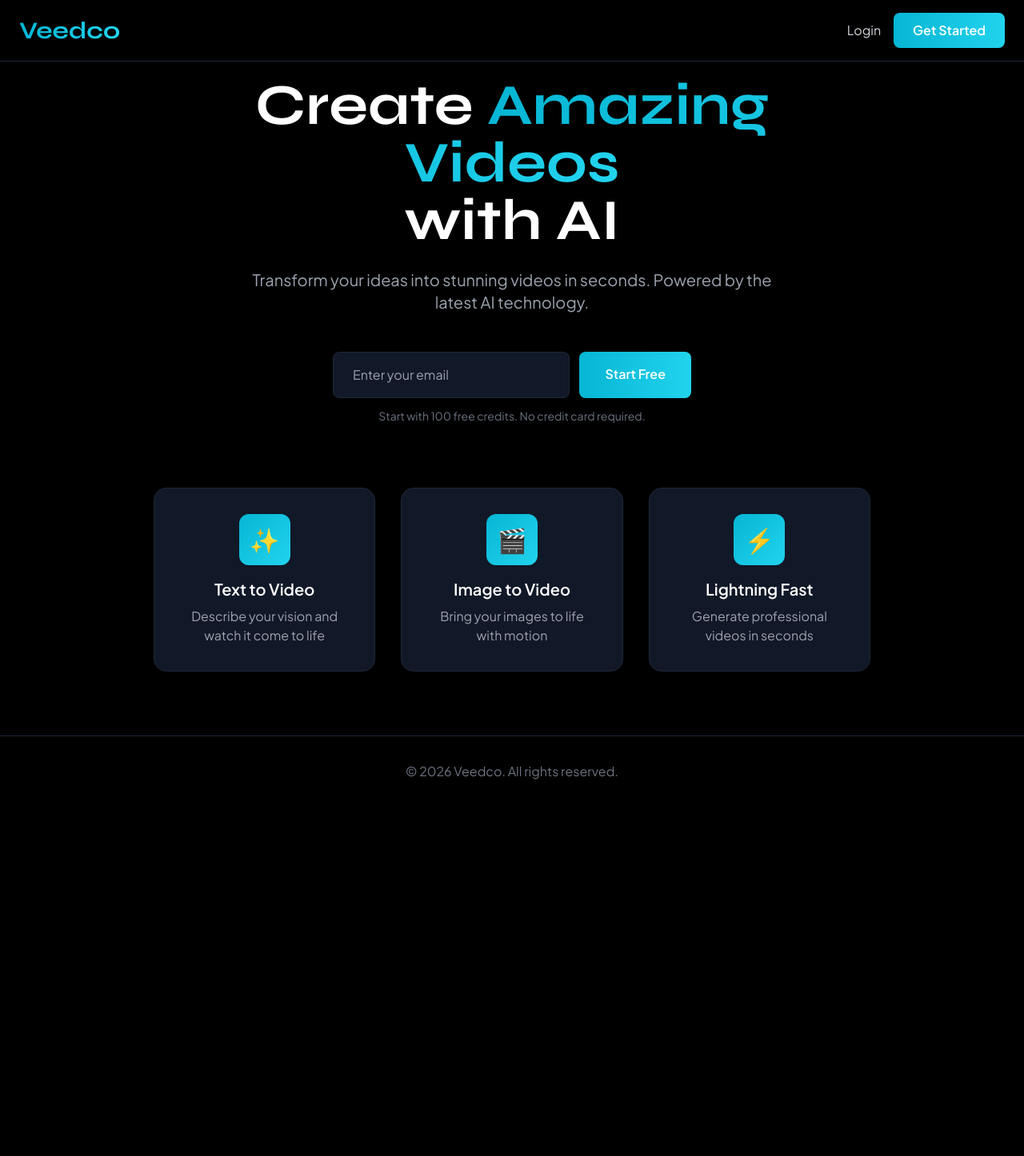
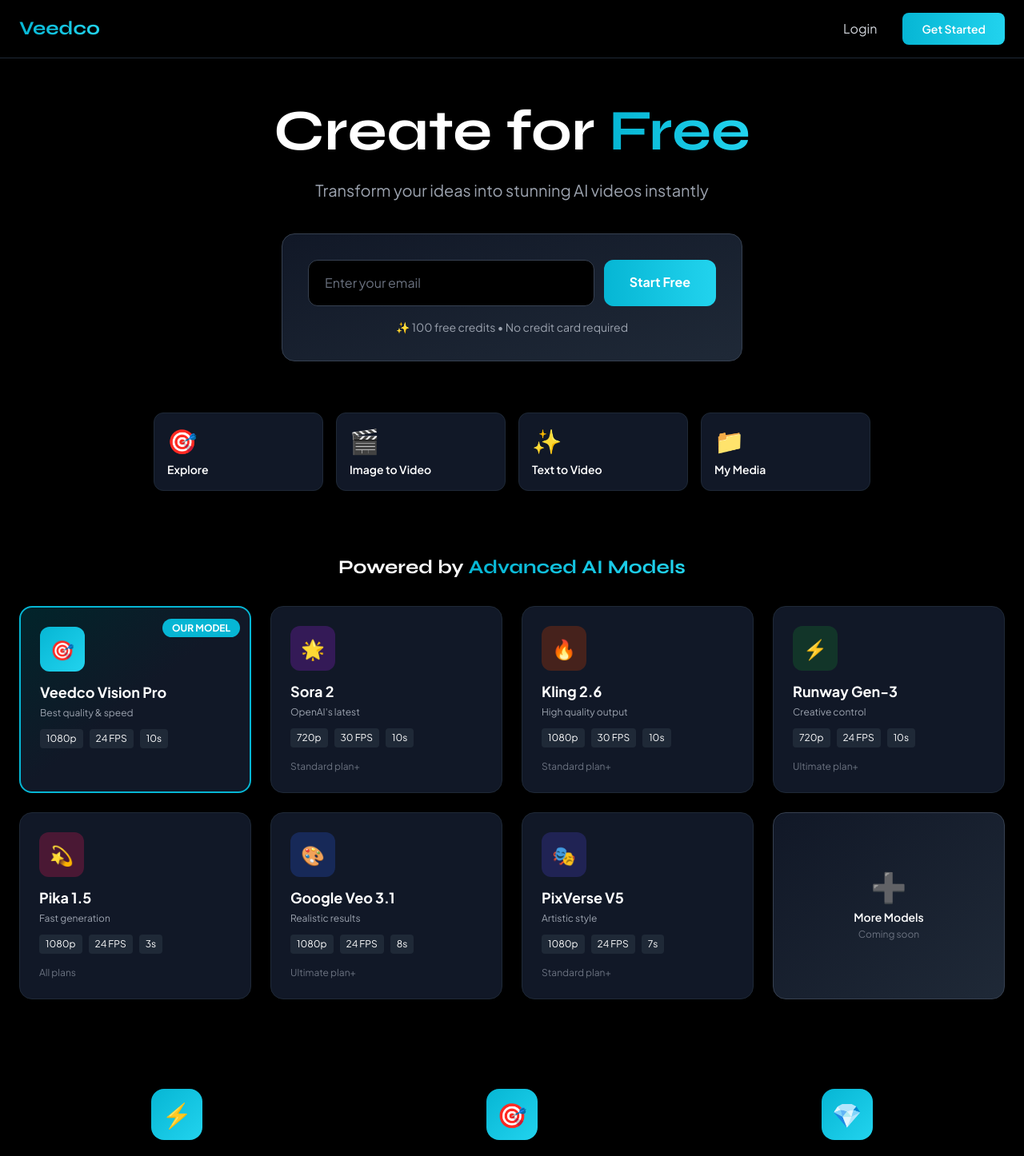
Before and after one commit to managercoby-spec/vedoo, a Next.js app: page / in a window 1280 px wide. Shown: the top 1446 px of the page at 80% size. Before the commit the page ends 1009 px from the top, so only its background shows below. Built offline with nearby package versions, Linux system fonts and the light colour scheme.

Commit message:
Refactor Home component layout and styles

```diff
--- a/src/app/page.tsx
+++ b/src/app/page.tsx
@@ -7,23 +7,23 @@
   const [email, setEmail] = useState('')
 
   return (
-    <div className="min-h-screen flex flex-col">
+    <div className="min-h-screen bg-black">
       {/* Header */}
-      <header className="fixed top-0 left-0 right-0 z-50 bg-black/80 backdrop-blur-md border-b border-gray-800">
+      <header className="fixed top-0 left-0 right-0 z-50 bg-black/90 backdrop-blur-md border-b border-gray-800">
         <div className="max-w-7xl mx-auto px-6 py-4 flex items-center justify-between">
-          <h1 className="text-3xl font-display font-bold text-gradient">
+          <h1 className="text-2xl font-display font-bold text-gradient">
             Veedco
           </h1>
           <div className="flex items-center gap-4">
             <Link
               href="/auth/login"
-              className="text-gray-300 hover:text-white transition"
+              className="text-gray-300 hover:text-white transition px-4 py-2"
             >
               Login
             </Link>
             <Link
               href="/auth/signup"
-              className="bg-gradient-to-r from-veedco-cyan to-veedco-cyan-light px-6 py-2.5 rounded-lg font-semibold hover:shadow-lg hover:shadow-veedco-cyan/30 transition"
+              className="bg-gradient-to-r from-veedco-cyan to-veedco-cyan-light px-6 py-2.5 rounded-lg font-semibold hover:shadow-lg hover:shadow-veedco-cyan/30 transition text-sm"
             >
               Get Started
             </Link>
@@ -32,70 +32,235 @@
       </header>
 
       {/* Hero Section */}
-      <main className="flex-1 flex items-center justify-center px-6 pt-24">
-        <div className="max-w-4xl mx-auto text-center">
-          <h2 className="text-6xl md:text-7xl font-display font-bold mb-6 leading-tight">
-            Create <span className="text-gradient">Amazing Videos</span>
-            <br />
-            with AI
+      <main className="pt-32 pb-20 px-6">
+        <div className="max-w-7xl mx-auto">
+          {/* Main Heading */}
+          <div className="text-center mb-16">
+            <h2 className="text-5xl md:text-6xl lg:text-7xl font-display font-bold mb-6 leading-tight">
+              Create for <span className="text-gradient">Free</span>
             </h2>
-          <p className="text-xl text-gray-400 mb-12 max-w-2xl mx-auto">
-            Transform your ideas into stunning videos in seconds.
-            Powered by the latest AI technology.
+            <p className="text-lg md:text-xl text-gray-400 max-w-2xl mx-auto mb-10">
+              Transform your ideas into stunning AI videos instantly
             </p>
 
-          {/* Email Signup */}
-          <div className="max-w-md mx-auto mb-12">
-            <div className="flex gap-3">
+            {/* CTA Box */}
+            <div className="max-w-xl mx-auto bg-gradient-to-br from-gray-900 to-gray-800 border border-gray-700 rounded-2xl p-8 shadow-2xl">
+              <div className="flex flex-col sm:flex-row gap-3 mb-4">
                 <input
                   type="email"
                   value={email}
                   onChange={(e) => setEmail(e.target.value)}
                   placeholder="Enter your email"
-                className="flex-1 px-6 py-4 rounded-lg bg-gray-900 border border-gray-800 focus:border-veedco-cyan focus:outline-none"
+                  className="flex-1 px-5 py-4 rounded-xl bg-black border border-gray-700 focus:border-veedco-cyan focus:outline-none text-white placeholder-gray-500"
                 />
                 <Link
-                href={`/auth/signup?email=${email}`}
-                className="px-8 py-4 bg-gradient-to-r from-veedco-cyan to-veedco-cyan-light rounded-lg font-semibold hover:shadow-lg hover:shadow-veedco-cyan/30 transition whitespace-nowrap"
+                  href="/auth/signup"
+                  className="px-8 py-4 bg-gradient-to-r from-veedco-cyan to-veedco-cyan-light rounded-xl font-bold hover:shadow-lg hover:shadow-veedco-cyan/40 transition whitespace-nowrap text-center"
                 >
                   Start Free
                 </Link>
               </div>
-            <p className="text-sm text-gray-500 mt-3">
-              Start with 100 free credits. No credit card required.
+              <p className="text-sm text-gray-400">
+                ✨ 100 free credits • No credit card required
               </p>
             </div>
-
-          {/* Features Grid */}
-          <div className="grid md:grid-cols-3 gap-8 mt-20">
-            <div className="bg-gray-900 border border-gray-800 rounded-2xl p-8 hover:border-veedco-cyan transition">
-              <div className="w-16 h-16 bg-gradient-to-br from-veedco-cyan to-veedco-cyan-light rounded-xl flex items-center justify-center text-3xl mb-4 mx-auto">
-                ✨
-              </div>
-              <h3 className="text-xl font-semibold mb-2">Text to Video</h3>
-              <p className="text-gray-400">
-                Describe your vision and watch it come to life
-              </p>
           </div>
 
-            <div className="bg-gray-900 border border-gray-800 rounded-2xl p-8 hover:border-veedco-cyan transition">
-              <div className="w-16 h-16 bg-gradient-to-br from-veedco-cyan to-veedco-cyan-light rounded-xl flex items-center justify-center text-3xl mb-4 mx-auto">
-                🎬
-              </div>
-              <h3 className="text-xl font-semibold mb-2">Image to Video</h3>
-              <p className="text-gray-400">
-                Bring your images to life with motion
-              </p>
+          {/* Quick Links */}
+          <div className="grid grid-cols-2 md:grid-cols-4 gap-4 max-w-4xl mx-auto mb-20">
+            <Link
+              href="/dashboard"
+              className="bg-gray-900 border border-gray-800 rounded-xl p-4 hover:border-veedco-cyan transition group"
+            >
+              <div className="text-3xl mb-2">🎯</div>
+              <div className="font-semibold text-sm group-hover:text-veedco-cyan transition">Explore</div>
+            </Link>
+            <Link
+              href="/dashboard/image-to-video"
+              className="bg-gray-900 border border-gray-800 rounded-xl p-4 hover:border-veedco-cyan transition group"
+            >
+              <div className="text-3xl mb-2">🎬</div>
+              <div className="font-semibold text-sm group-hover:text-veedco-cyan transition">Image to Video</div>
+            </Link>
+            <Link
+              href="/dashboard/text-to-video"
+              className="bg-gray-900 border border-gray-800 rounded-xl p-4 hover:border-veedco-cyan transition group"
+            >
+              <div className="text-3xl mb-2">✨</div>
+              <div className="font-semibold text-sm group-hover:text-veedco-cyan transition">Text to Video</div>
+            </Link>
+            <Link
+              href="/dashboard/my-media"
+              className="bg-gray-900 border border-gray-800 rounded-xl p-4 hover:border-veedco-cyan transition group"
+            >
+              <div className="text-3xl mb-2">📁</div>
+              <div className="font-semibold text-sm group-hover:text-veedco-cyan transition">My Media</div>
+            </Link>
           </div>
 
-            <div className="bg-gray-900 border border-gray-800 rounded-2xl p-8 hover:border-veedco-cyan transition">
-              <div className="w-16 h-16 bg-gradient-to-br from-veedco-cyan to-veedco-cyan-light rounded-xl flex items-center justify-center text-3xl mb-4 mx-auto">
+          {/* AI Models Section */}
+          <div className="mb-12">
+            <h3 className="text-2xl font-display font-bold mb-8 text-center">
+              Powered by <span className="text-gradient">Advanced AI Models</span>
+            </h3>
+
+            <div className="grid grid-cols-1 md:grid-cols-2 lg:grid-cols-4 gap-6">
+              {/* Veedco Vision Pro - Featured */}
+              <div className="relative bg-gradient-to-br from-veedco-cyan/20 via-gray-900 to-gray-900 border-2 border-veedco-cyan rounded-2xl p-6 overflow-hidden group hover:scale-105 transition-transform">
+                <div className="absolute top-3 right-3">
+                  <span className="bg-veedco-cyan text-xs font-bold px-3 py-1 rounded-full">
+                    OUR MODEL
+                  </span>
+                </div>
+                <div className="mb-4">
+                  <div className="w-14 h-14 bg-gradient-to-br from-veedco-cyan to-veedco-cyan-light rounded-xl flex items-center justify-center text-2xl mb-3">
+                    🎯
+                  </div>
+                  <h4 className="font-bold text-lg mb-1">Veedco Vision Pro</h4>
+                  <p className="text-xs text-gray-400 mb-3">Best quality & speed</p>
+                  <div className="flex flex-wrap gap-2 text-xs">
+                    <span className="bg-gray-800 px-2 py-1 rounded">1080p</span>
+                    <span className="bg-gray-800 px-2 py-1 rounded">24 FPS</span>
+                    <span className="bg-gray-800 px-2 py-1 rounded">10s</span>
+                  </div>
+                </div>
+              </div>
+
+              {/* Sora 2 */}
+              <div className="bg-gray-900 border border-gray-800 rounded-2xl p-6 hover:border-veedco-cyan/50 transition group">
+                <div className="mb-4">
+                  <div className="w-14 h-14 bg-purple-900/50 rounded-xl flex items-center justify-center text-2xl mb-3">
+                    🌟
+                  </div>
+                  <h4 className="font-bold text-lg mb-1">Sora 2</h4>
+                  <p className="text-xs text-gray-400 mb-3">OpenAI's latest</p>
+                  <div className="flex flex-wrap gap-2 text-xs">
+                    <span className="bg-gray-800 px-2 py-1 rounded">720p</span>
+                    <span className="bg-gray-800 px-2 py-1 rounded">30 FPS</span>
+                    <span className="bg-gray-800 px-2 py-1 rounded">10s</span>
+                  </div>
+                </div>
+                <div className="text-xs text-gray-500">Standard plan+</div>
+              </div>
+
+              {/* Kling 2.6 */}
+              <div className="bg-gray-900 border border-gray-800 rounded-2xl p-6 hover:border-veedco-cyan/50 transition group">
+                <div className="mb-4">
+                  <div className="w-14 h-14 bg-orange-900/50 rounded-xl flex items-center justify-center text-2xl mb-3">
+                    🔥
+                  </div>
+                  <h4 className="font-bold text-lg mb-1">Kling 2.6</h4>
+                  <p className="text-xs text-gray-400 mb-3">High quality output</p>
+                  <div className="flex flex-wrap gap-2 text-xs">
+                    <span className="bg-gray-800 px-2 py-1 rounded">1080p</span>
+                    <span className="bg-gray-800 px-2 py-1 rounded">30 FPS</span>
+                    <span className="bg-gray-800 px-2 py-1 rounded">10s</span>
+                  </div>
+                </div>
+                <div className="text-xs text-gray-500">Standard plan+</div>
+              </div>
+
+              {/* RunwayML Gen-3 */}
+              <div className="bg-gray-900 border border-gray-800 rounded-2xl p-6 hover:border-veedco-cyan/50 transition group">
+                <div className="mb-4">
+                  <div className="w-14 h-14 bg-green-900/50 rounded-xl flex items-center justify-center text-2xl mb-3">
                     ⚡
                   </div>
-              <h3 className="text-xl font-semibold mb-2">Lightning Fast</h3>
-              <p className="text-gray-400">
-                Generate professional videos in seconds
-              </p>
+                  <h4 className="font-bold text-lg mb-1">Runway Gen-3</h4>
+                  <p className="text-xs text-gray-400 mb-3">Creative control</p>
+                  <div className="flex flex-wrap gap-2 text-xs">
+                    <span className="bg-gray-800 px-2 py-1 rounded">720p</span>
+                    <span className="bg-gray-800 px-2 py-1 rounded">24 FPS</span>
+                    <span className="bg-gray-800 px-2 py-1 rounded">10s</span>
+                  </div>
+                </div>
+                <div className="text-xs text-gray-500">Ultimate plan+</div>
+              </div>
+
+              {/* Pika 1.5 */}
+              <div className="bg-gray-900 border border-gray-800 rounded-2xl p-6 hover:border-veedco-cyan/50 transition group">
+                <div className="mb-4">
+                  <div className="w-14 h-14 bg-pink-900/50 rounded-xl flex items-center justify-center text-2xl mb-3">
+                    💫
+                  </div>
+                  <h4 className="font-bold text-lg mb-1">Pika 1.5</h4>
+                  <p className="text-xs text-gray-400 mb-3">Fast generation</p>
+                  <div className="flex flex-wrap gap-2 text-xs">
+                    <span className="bg-gray-800 px-2 py-1 rounded">1080p</span>
+                    <span className="bg-gray-800 px-2 py-1 rounded">24 FPS</span>
+                    <span className="bg-gray-800 px-2 py-1 rounded">3s</span>
+                  </div>
+                </div>
+                <div className="text-xs text-gray-500">All plans</div>
+              </div>
+
+              {/* Google Veo 3.1 */}
+              <div className="bg-gray-900 border border-gray-800 rounded-2xl p-6 hover:border-veedco-cyan/50 transition group">
+                <div className="mb-4">
+                  <div className="w-14 h-14 bg-blue-900/50 rounded-xl flex items-center justify-center text-2xl mb-3">
+                    🎨
+                  </div>
+                  <h4 className="font-bold text-lg mb-1">Google Veo 3.1</h4>
+                  <p className="text-xs text-gray-400 mb-3">Realistic results</p>
+                  <div className="flex flex-wrap gap-2 text-xs">
+                    <span className="bg-gray-800 px-2 py-1 rounded">1080p</span>
+                    <span className="bg-gray-800 px-2 py-1 rounded">24 FPS</span>
+                    <span className="bg-gray-800 px-2 py-1 rounded">8s</span>
+                  </div>
+                </div>
+                <div className="text-xs text-gray-500">Ultimate plan+</div>
+              </div>
+
+              {/* PixVerse V5 */}
+              <div className="bg-gray-900 border border-gray-800 rounded-2xl p-6 hover:border-veedco-cyan/50 transition group">
+                <div className="mb-4">
+                  <div className="w-14 h-14 bg-indigo-900/50 rounded-xl flex items-center justify-center text-2xl mb-3">
+                    🎭
+                  </div>
+                  <h4 className="font-bold text-lg mb-1">PixVerse V5</h4>
+                  <p className="text-xs text-gray-400 mb-3">Artistic style</p>
+                  <div className="flex flex-wrap gap-2 text-xs">
+                    <span className="bg-gray-800 px-2 py-1 rounded">1080p</span>
+                    <span className="bg-gray-800 px-2 py-1 rounded">24 FPS</span>
+                    <span className="bg-gray-800 px-2 py-1 rounded">7s</span>
+                  </div>
+                </div>
+                <div className="text-xs text-gray-500">Standard plan+</div>
+              </div>
+
+              {/* More Models */}
+              <div className="bg-gradient-to-br from-gray-900 to-gray-800 border border-gray-700 rounded-2xl p-6 flex items-center justify-center group hover:border-veedco-cyan transition cursor-pointer">
+                <div className="text-center">
+                  <div className="text-4xl mb-2">➕</div>
+                  <div className="font-semibold text-sm">More Models</div>
+                  <div className="text-xs text-gray-500 mt-1">Coming soon</div>
+                </div>
+              </div>
+            </div>
+          </div>
+
+          {/* Features */}
+          <div className="grid md:grid-cols-3 gap-6 mt-20">
+            <div className="text-center p-8">
+              <div className="w-16 h-16 bg-gradient-to-br from-veedco-cyan to-veedco-cyan-light rounded-2xl flex items-center justify-center text-3xl mb-4 mx-auto">
+                ⚡
+              </div>
+              <h3 className="text-xl font-bold mb-2">Lightning Fast</h3>
+              <p className="text-gray-400">Generate videos in seconds, not hours</p>
+            </div>
+            <div className="text-center p-8">
+              <div className="w-16 h-16 bg-gradient-to-br from-veedco-cyan to-veedco-cyan-light rounded-2xl flex items-center justify-center text-3xl mb-4 mx-auto">
+                🎯
+              </div>
+              <h3 className="text-xl font-bold mb-2">Precise Control</h3>
+              <p className="text-gray-400">Fine-tune every aspect of your creation</p>
+            </div>
+            <div className="text-center p-8">
+              <div className="w-16 h-16 bg-gradient-to-br from-veedco-cyan to-veedco-cyan-light rounded-2xl flex items-center justify-center text-3xl mb-4 mx-auto">
+                💎
+              </div>
+              <h3 className="text-xl font-bold mb-2">Premium Quality</h3>
+              <p className="text-gray-400">Industry-leading AI models</p>
             </div>
           </div>
         </div>
@@ -104,7 +269,7 @@
       {/* Footer */}
       <footer className="border-t border-gray-800 py-8 mt-20">
         <div className="max-w-7xl mx-auto px-6 text-center text-gray-500">
-          <p>&copy; 2026 Veedco. All rights reserved.</p>
+          <p className="text-sm">&copy; 2026 Veedco. All rights reserved.</p>
         </div>
       </footer>
     </div>
```
Lines whose indentation alone changed are shown as unchanged.
